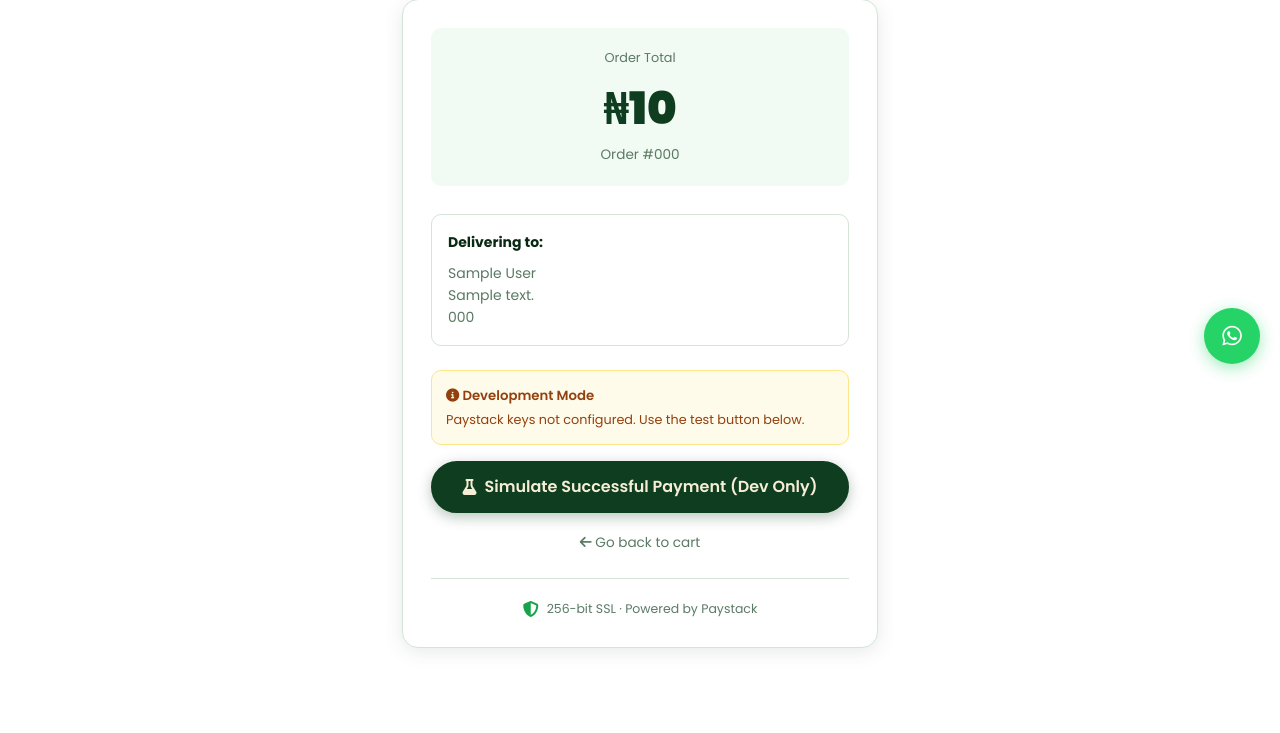
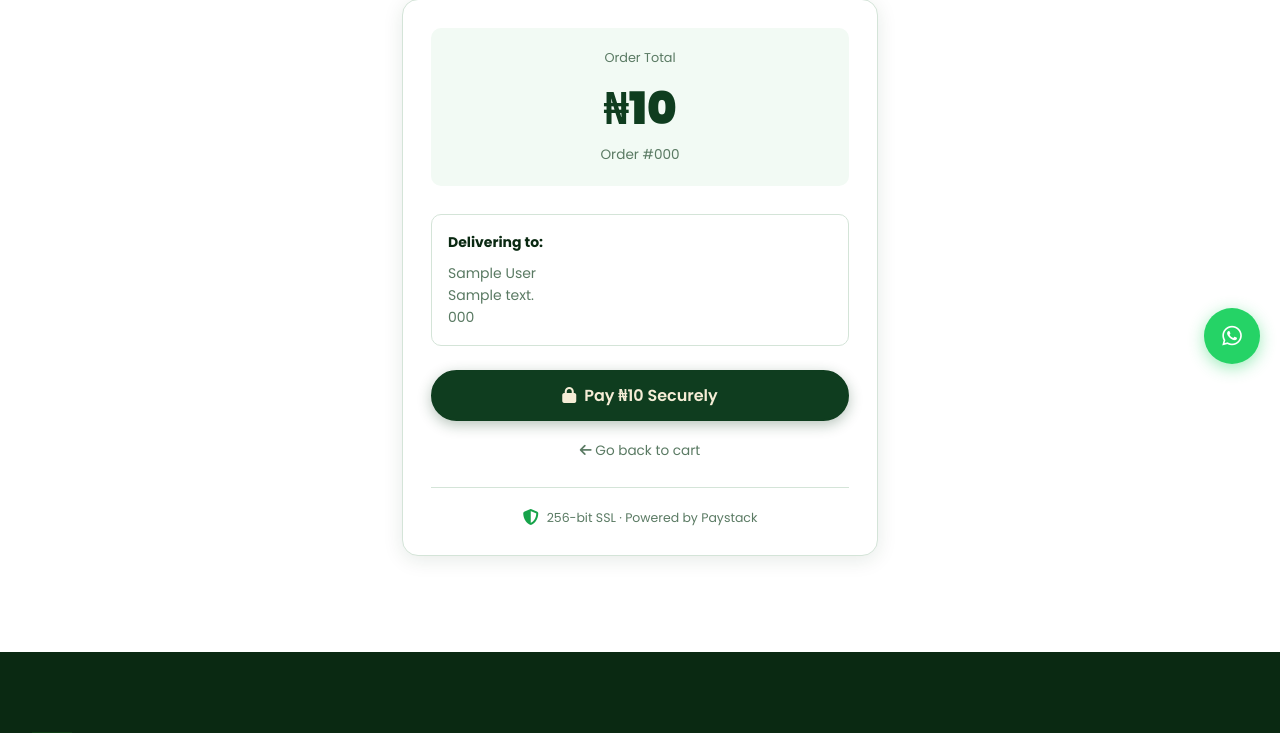
Before and after one commit to Timotee-dev/bts-project, a Django app: page /pay/000/ in a window 1280 px wide. Shown: the part 416-1149 px from the top of the page. Run offline with Django 5.2, Linux system fonts and the light colour scheme; a user stored in the database is signed in; tables that the repository leaves empty hold one stand-in row (values such as "Sample post"); some libraries are stand-ins or nearby versions.

Commit message:
Fix pay.html Paystack inline JS

```diff
--- a/templates/store/pay.html
+++ b/templates/store/pay.html
@@ -1,7 +1,7 @@
 {% extends 'base.html' %}
 {% block title %}Complete Payment — BTS Project{% endblock %}
+
 {% block content %}
-
 <div class="page-header">
   <h1 class="page-header-title">Complete Your Payment</h1>
   <p class="page-header-sub">Order #{{ order.order_number }} &middot; Secure payment via Paystack</p>
@@ -11,14 +11,12 @@
   <div class="container" style="max-width:540px;">
     <div class="card" style="text-align:center;">
 
-      <!-- Order summary -->
       <div style="background:var(--green-xpale);border-radius:var(--radius-sm);padding:20px;margin-bottom:28px;">
         <p style="font-size:0.8rem;color:var(--gray);margin-bottom:4px;">Order Total</p>
         <p style="font-size:2.8rem;font-weight:900;color:var(--green);">&#x20A6;{{ order.total|floatformat:0 }}</p>
         <p style="font-size:0.85rem;color:var(--gray);">Order #{{ order.order_number }}</p>
       </div>
 
-      <!-- Delivery summary -->
       <div style="text-align:left;margin-bottom:24px;padding:16px;border:1px solid var(--border);border-radius:var(--radius-sm);">
         <p style="font-weight:700;color:var(--dark);margin-bottom:8px;font-size:0.875rem;">Delivering to:</p>
         <p style="color:var(--gray);font-size:0.875rem;">{{ order.full_name }}</p>
@@ -26,20 +24,9 @@
         <p style="color:var(--gray);font-size:0.875rem;">{{ order.phone }}</p>
       </div>
 
-      {% if paystack_public_key and paystack_public_key != 'pk_test_placeholder' %}
-        <button onclick="payWithPaystack()" class="btn btn-primary btn-lg btn-block" style="margin-bottom:16px;">
-          <i class="fas fa-lock"></i> Pay &#x20A6;{{ order.total|floatformat:0 }} Securely
-        </button>
-      {% else %}
-        <div style="background:#fffbeb;border:1px solid #fde68a;border-radius:var(--radius-sm);padding:14px;margin-bottom:16px;text-align:left;">
-          <p style="font-size:0.83rem;color:#92400e;font-weight:600;"><i class="fas fa-info-circle"></i> Development Mode</p>
-          <p style="font-size:0.8rem;color:#92400e;margin-top:4px;">Paystack keys not configured. Use the test button below.</p>
-        </div>
-        <a href="{% url 'payment_callback' %}?reference=TEST_{{ order.order_number }}"
-           class="btn btn-primary btn-lg btn-block" style="margin-bottom:16px;">
-          <i class="fas fa-flask"></i> Simulate Successful Payment (Dev Only)
-        </a>
-      {% endif %}
+      <button onclick="payWithPaystack()" class="btn btn-primary btn-lg btn-block" style="margin-bottom:16px;" id="payBtn">
+        <i class="fas fa-lock"></i> Pay &#x20A6;{{ order.total|floatformat:0 }} Securely
+      </button>
 
       <a href="{% url 'cart' %}" style="color:var(--gray);font-size:0.85rem;text-decoration:none;">
         <i class="fas fa-arrow-left"></i> Go back to cart
@@ -55,36 +42,38 @@
 {% endblock %}
 
 {% block extra_js %}
-{% if paystack_public_key and paystack_public_key != 'pk_test_placeholder' %}
 <script src="https://js.paystack.co/v1/inline.js"></script>
 <script>
 function payWithPaystack() {
-  var config = {
+  document.getElementById('payBtn').disabled = true;
+  document.getElementById('payBtn').innerHTML = '<i class="fas fa-spinner fa-spin"></i> Opening payment...';
+
+  var handler = PaystackPop.setup({
     key: '{{ paystack_public_key }}',
     email: '{{ order.customer.email }}',
     amount: {{ amount_kobo }},
     currency: 'NGN',
-    ref: '{{ order.order_number }}_' + Math.floor(Math.random() * 1000000000),
+    ref: '{{ order.order_number }}_' + Math.floor(Math.random() * 1000000000 + 1),
     metadata: {
       order_number: '{{ order.order_number }}',
       custom_fields: [
-        { display_name: 'Order', variable_name: 'order_number', value: '{{ order.order_number }}' }
+        {
+          display_name: 'Order Number',
+          variable_name: 'order_number',
+          value: '{{ order.order_number }}'
+        }
       ]
     },
     callback: function(response) {
+      // Payment successful - redirect to callback URL
       window.location.href = '/payment/callback/?reference=' + response.reference;
     },
     onClose: function() {
-      showToast('Payment closed. Your order is saved — you can pay later.', 'info');
+      document.getElementById('payBtn').disabled = false;
+      document.getElementById('payBtn').innerHTML = '<i class="fas fa-lock"></i> Pay &#x20A6;{{ order.total|floatformat:0 }} Securely';
     }
-  };
-
-  {% if split_config %}
-  config.split = {{ split_config }};
-  {% endif %}
-
-  PaystackPop.setup(config).openIframe();
+  });
+  handler.openIframe();
 }
 </script>
-{% endif %}
 {% endblock %}
```
